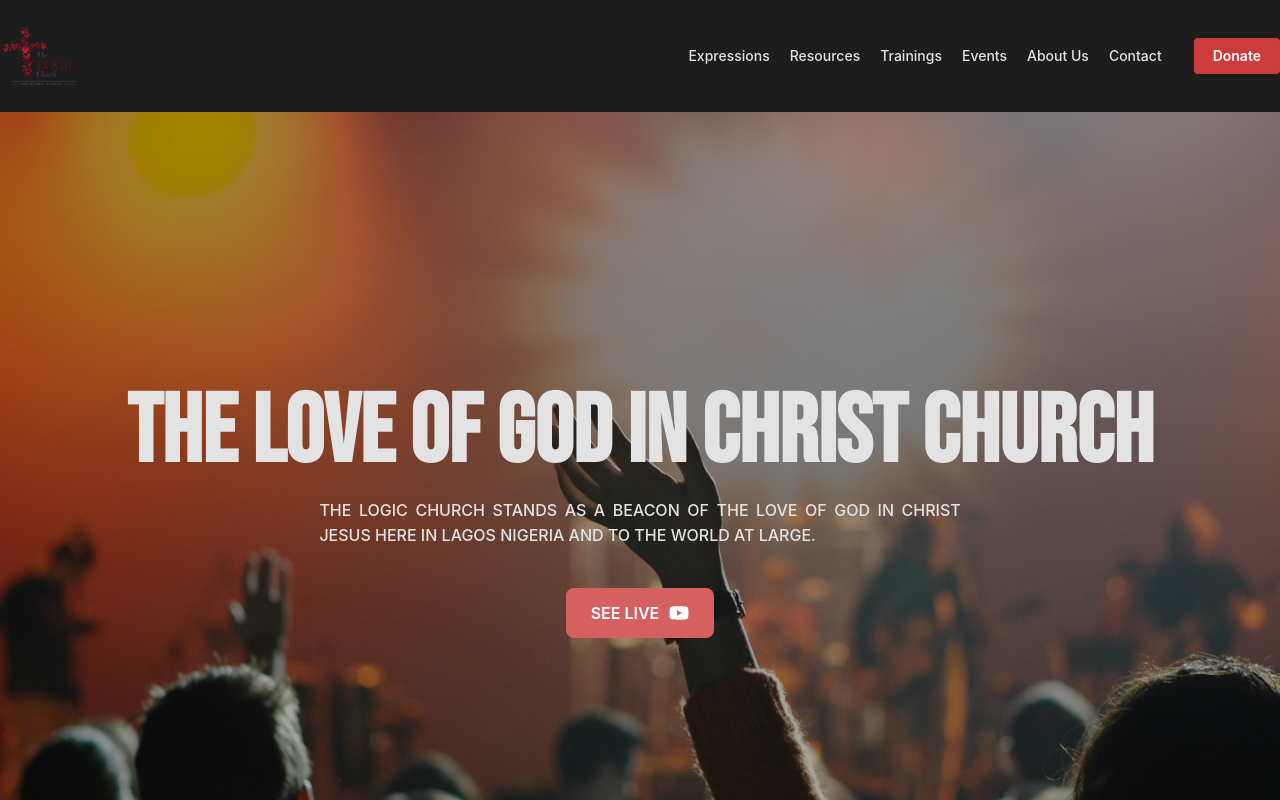
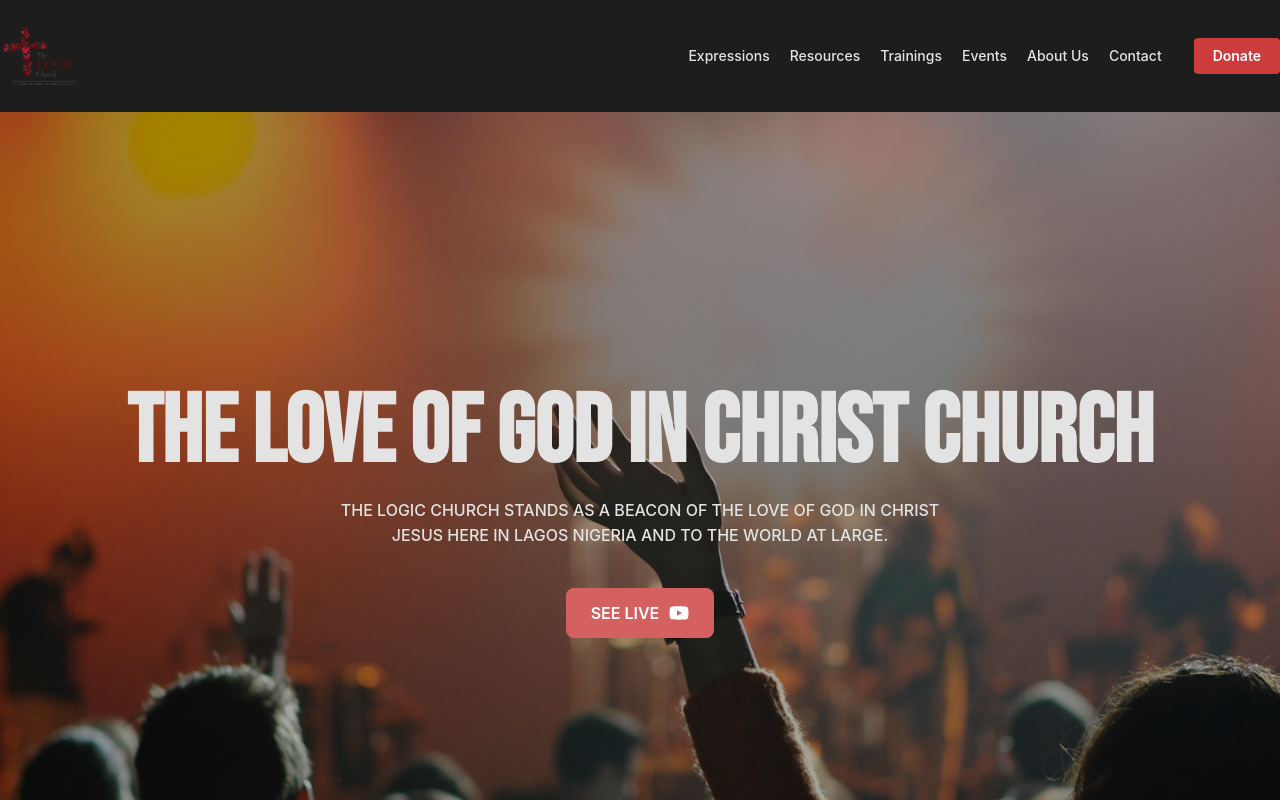
Before and after one commit to BIT-Corps/logic-fe, a Next.js app: page / in a window 1280 px wide. Shown: the top 800 px of the page. Built offline with nearby package versions, Linux system fonts and the light colour scheme.

Commit message:
fixes & updates

```diff
--- a/app/components/blocks/home/Hero.tsx
+++ b/app/components/blocks/home/Hero.tsx
@@ -10,7 +10,7 @@ const Hero = (props: Props) => {
         <h3 className=" font-bold text-8xl text-center">
           The love of God in christ church
         </h3>
-        <p className="w-7/12 text-justify">
+        <p className="w-7/12 text-center">
           The LOGIC Church stands as a beacon of The Love Of God In Christ Jesus
           here in Lagos Nigeria and to the world at large.
         </p>
--- a/app/page.tsx
+++ b/app/page.tsx
@@ -173,7 +173,7 @@ export default function Home() {
                 )}
               </section>
             ))}
-            <section className="border-2 border-lg-gray p-8 space-y-8 rounded bg-lg-black flex flex-col justify-between">
+            <section className="p-8 space-y-8 rounded bg-lg-black flex flex-col justify-between">
               <div className="space-y-2">
                 <h2 className="text-5xl">BE A BLESSING TO OUR JOURNEY</h2>
                 <p>HILARIOUS GENEROSITY!</p>
--- a/tailwind.config.ts
+++ b/tailwind.config.ts
@@ -9,7 +9,7 @@ const config: Config = {
   theme: {
     extend: {
       colors: {
-        "lg-black": "#222222",
+        "lg-black": "#272727",
         "lg-dark": "#1D1D1D",
         "lg-white": "#E3E3E3",
         "lg-gray": "#8C8C8C",
```
